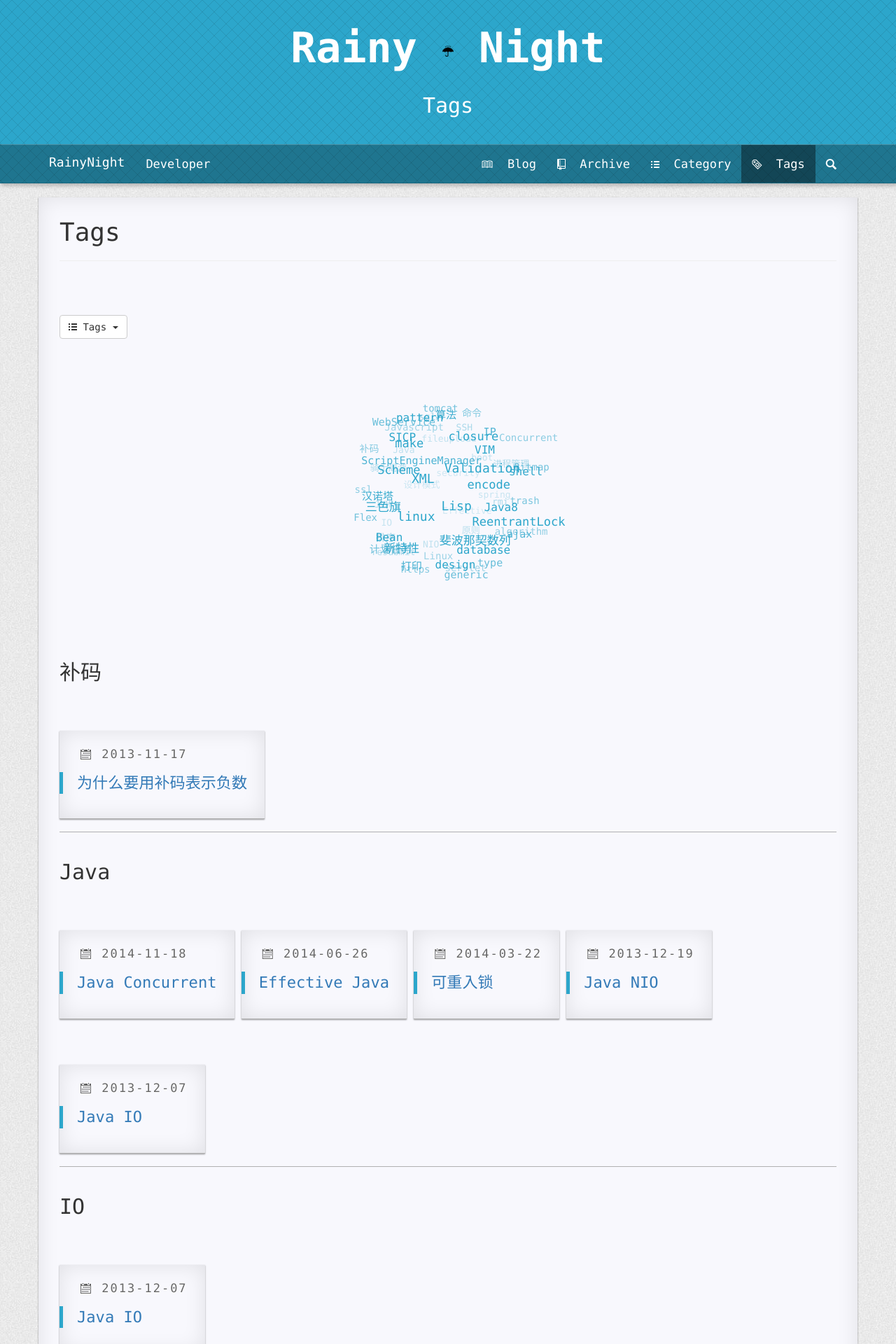
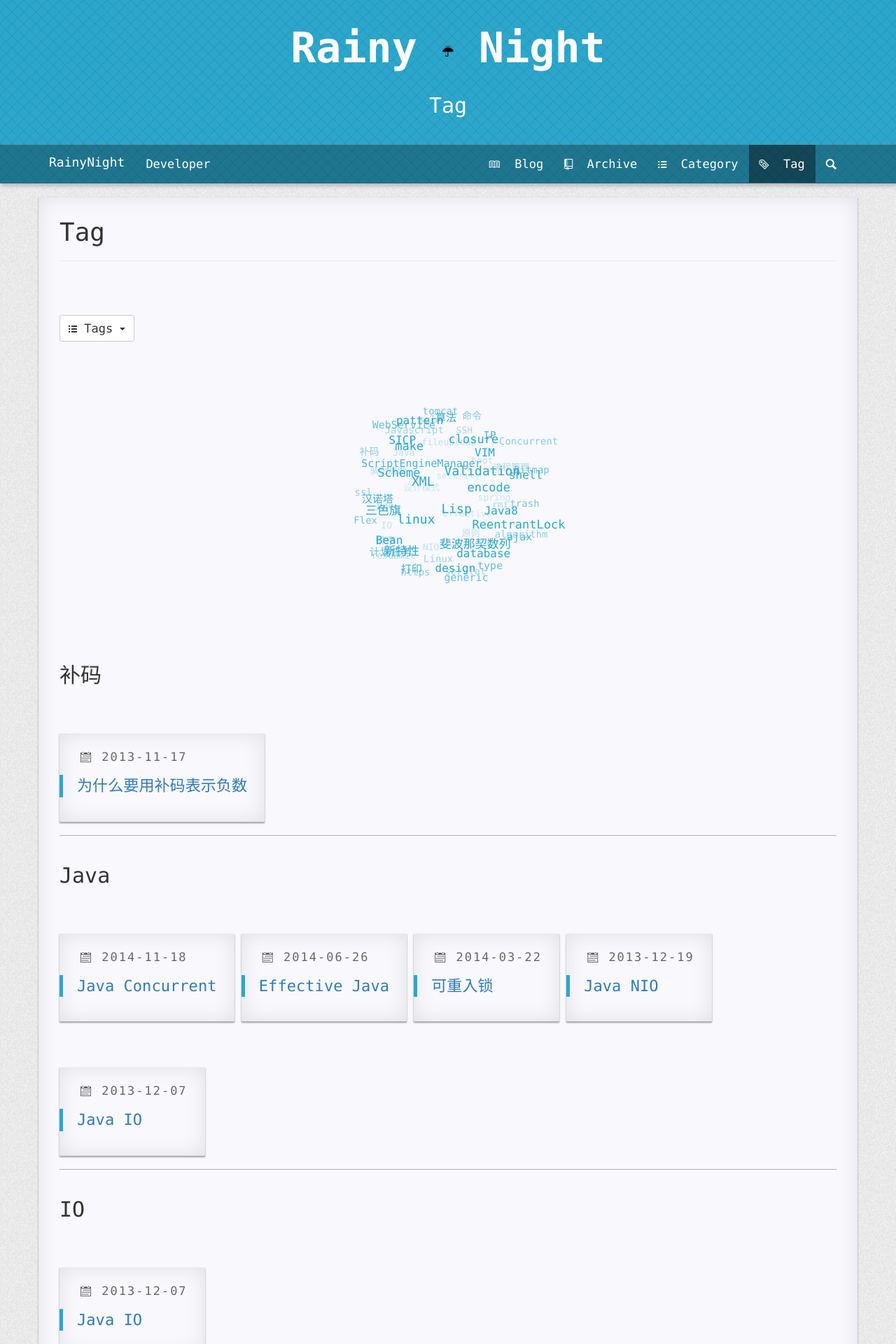
Before and after one commit to bit-ranger/blog, a Jekyll site: the page built from pages/3tag.html, in a window 1280 px wide. Shown: the top 1920 px of the page at 70% size. Built offline with Jekyll 4.4.1, drawn with Linux system fonts in a browser that asks for light colours; nearby versions of some CDN libraries; Markdown is read by kramdown in place of the engine named in the settings; comment, search, counter and statistics services are not loaded.

Commit message:
下拉菜单字体大小

```diff
--- a/pages/3tags.html
+++ b/pages/3tag.html
@@ -1,6 +1,6 @@
 ---
 layout: page
-title: Tags
+title: Tag
 permalink: /tags/
 icon: octicon-tag
 styles: [article-list.css, category.css, tagCloud.css, tags.css]
--- a/static/css/category.css
+++ b/static/css/category.css
@@ -23,3 +23,8 @@ section.category-slice{
     -ms-transform:rotate(360deg) scale(1.2);
     transform:rotate(360deg) scale(1.2);
 }
+
+.dropdown .btn,
+.dropdown .dropdown-menu{
+    font-size: 17px;
+}
```
